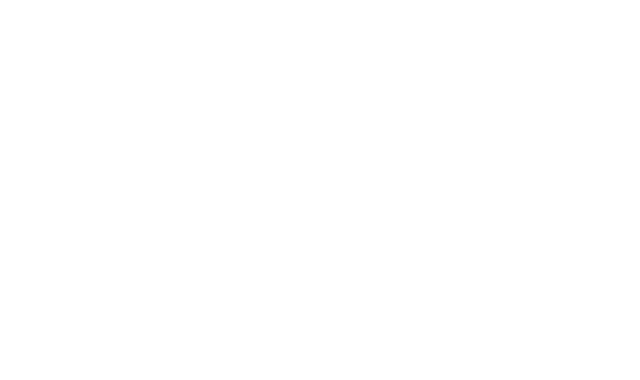
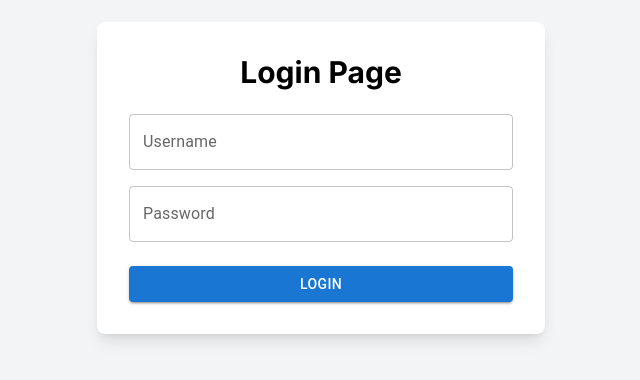
Before and after one commit to webninjavaibhav/contracts-demo, a Next.js app: page / in a window 1280 px wide. Before the commit this address had no page. Shown: the part 222-602 px from the top of the page, without its empty margins (319-959 px from the left). Built offline with nearby package versions, Linux system fonts and the light colour scheme.

Commit message:
authentication completed

```diff
--- a/package.json
+++ b/package.json
@@ -14,6 +14,7 @@
     "@mui/icons-material": "^5.15.14",
     "@mui/material": "^5.15.14",
     "i": "^0.3.7",
+    "jsonwebtoken": "^9.0.2",
     "multer": "^1.4.5-lts.1",
     "next": "^14.1.4",
     "npm": "^10.5.1",
@@ -24,6 +25,7 @@
     "uuid": "^9.0.1"
   },
   "devDependencies": {
+    "@types/jsonwebtoken": "^9.0.6",
     "@types/multer": "^1.4.11",
     "@types/node": "^20",
     "@types/react": "^18",
--- a/src/app/(contracts)/layout.tsx
+++ b/src/app/(contracts)/layout.tsx
@@ -1,10 +1,23 @@
+"use client";
+
 import Navigation from "@/components/common/Navigation";
+import { useRouter } from "next/navigation";
+import { useEffect } from "react";
 
 export default function ContractsLayout({
   children,
 }: {
   children: React.ReactNode;
 }) {
+  const router = useRouter();
+  useEffect(() => {
+    const expirationTime = localStorage.getItem("expirationTime");
+    if (expirationTime && Date.now() > parseInt(expirationTime, 10)) {
+      localStorage.clear();
+      router.push("/");
+    }
+  }, []);
+
   return (
     <div className="flex w-full">
       <Navigation />
--- /dev/null
+++ b/src/app/api/login/route.ts
@@ -0,0 +1,21 @@
+// pages/api/login.js
+
+import jwt from "jsonwebtoken";
+import { NextRequest, NextResponse } from "next/server";
+
+export async function POST(req: NextRequest, res: NextResponse) {
+  const data = await req.json();
+  console.log("data", data);
+  const { username, password } = data;
+  const validUsername = "admin";
+  const validPassword = "password";
+
+  if (username === validUsername && password === validPassword) {
+    const token = jwt.sign({ username }, "contract-demo-key", {
+      expiresIn: "1h",
+    });
+    return NextResponse.json({ message: "ok", token });
+  } else {
+    return NextResponse.json({ message: "Invalid username or password" });
+  }
+}
--- a/src/app/page.tsx
+++ b/src/app/page.tsx
@@ -1,16 +1,69 @@
 "use client";
 
+import { useState } from "react";
 import { useRouter } from "next/navigation";
-import { useEffect } from "react";
+import TextField from "@mui/material/TextField";
+import { Button } from "@/components/common/Button";
 
-const Home = () => {
+export default function Home() {
+  const [username, setUsername] = useState("");
+  const [password, setPassword] = useState("");
   const router = useRouter();
 
-  useEffect(() => {
-    router.push("/contract-analysis");
-  }, []);
+  const handleSubmit = async (e: any) => {
+    e.preventDefault();
+    // Call your API route for authentication
+    const response = await fetch("api/login", {
+      method: "POST",
+      headers: { "Content-Type": "application/json" },
+      body: JSON.stringify({ username, password }),
+    });
+    const data = await response.json();
+    if (data.message === "ok") {
+      localStorage.setItem("token", data?.token);
+      const expiresIn = 3600; // Expires in 1 hour (adjust as needed)
+      const expirationTime = Date.now() + expiresIn * 1000;
+      localStorage.setItem("expirationTime", expirationTime.toString());
+      router.push("/contract-analysis");
+    } else {
+      alert(data.message || "Login failed");
+    }
+  };
 
-  return <></>;
-};
-
-export default Home;
+  return (
+    <div className="min-h-screen flex items-center justify-center bg-gray-100">
+      <div className="max-w-md w-full p-8 bg-white rounded-lg shadow-lg">
+        <h1 className="text-3xl font-bold mb-6 text-center">Login Page</h1>
+        <form onSubmit={handleSubmit}>
+          <div className="mb-4">
+            <TextField
+              label="Username"
+              variant="outlined"
+              fullWidth
+              value={username}
+              onChange={(e) => setUsername(e.target.value)}
+            />
+          </div>
+          <div className="mb-6">
+            <TextField
+              type="password"
+              label="Password"
+              variant="outlined"
+              fullWidth
+              value={password}
+              onChange={(e) => setPassword(e.target.value)}
+            />
+          </div>
+          <Button
+            type="submit"
+            variant="contained"
+            color="primary"
+            fullWidth
+          >
+            Login
+          </Button>
+        </form>
+      </div>
+    </div>
+  );
+}
```
Also changed, not shown: 2 other files (tests, documents, lock files or other folders).
